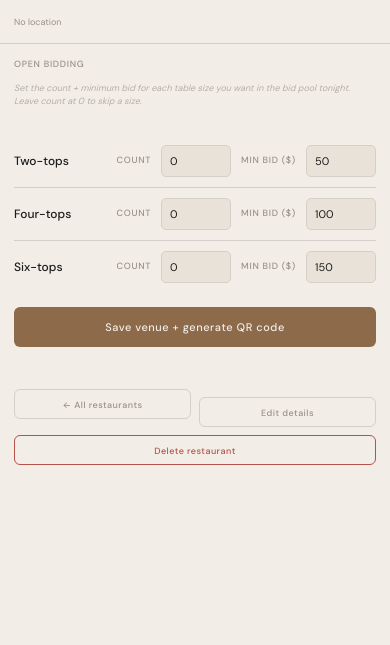
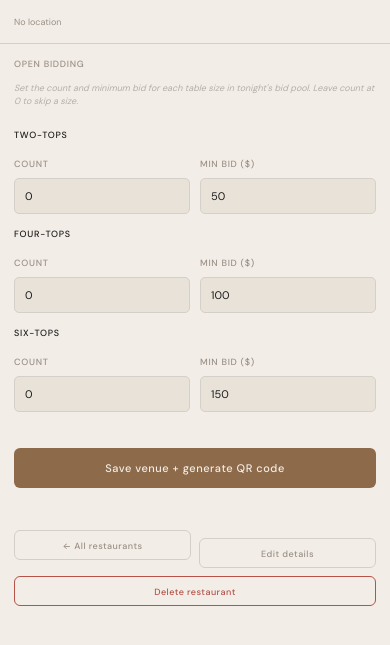
Before and after one commit to ellieichen/ante, a Flask app: template templates/admin/venue.html in a window 390 px wide. Shown: the part 51-696 px from the top of the page. Run offline with Flask 3, Linux system fonts and the light colour scheme; the template is opened without the code that fills it, so the values that code supplies are empty; parts of the project's set-up code (start-up, migrations or seed data) failed here and were passed over.

Commit message:
Redo open-session bucket form with standard field-row layout
Previous custom 5-column grid (.bucket-row with inline labels) looked
cramped on phone width and inconsistent with the rest of the admin
forms even at desktop width. Replaced it with the existing field-row
pattern: each bucket gets a section label, then Count + Min bid side
by side as proper .field blocks with uppercase labels above inputs —
matching the new-venue and edit-venue forms.

Also dropped the unused .bucket-row / .bucket-label / .bucket-sub
styles since nothing references them anymore.

Co-Authored-By: Claude Opus 4.7 (1M context) <noreply@anthropic.com>

```diff
--- a/static/style.css
+++ b/static/style.css
@@ -211,42 +211,6 @@ a { color: var(--accent); text-decoration: none; }
 
 .field-row { display: grid; grid-template-columns: 1fr 1fr; gap: 10px; padding: 0 14px; }
 .field-row .field { padding: 0; }
-
-/* ─── Per-bucket open-session form ────────────────────────── */
-.bucket-row {
-    display: grid;
-    grid-template-columns: 1fr auto 70px auto 70px;
-    gap: 10px;
-    align-items: center;
-    padding: 10px 0;
-    border-bottom: 0.5px solid var(--border);
-}
-.bucket-row:last-child { border-bottom: none; }
-.bucket-label {
-    font-size: clamp(12px, calc(11px + 0.2vw), 14px);
-    font-weight: 500;
-    color: var(--text);
-}
-.bucket-sub {
-    font-size: clamp(9px, calc(8px + 0.15vw), 11px);
-    font-weight: 500;
-    letter-spacing: 0.08em;
-    text-transform: uppercase;
-    color: var(--text-secondary);
-    margin: 0;
-}
-.bucket-row input[type="number"] {
-    height: 32px;
-    padding: 0 8px;
-    background: var(--surface);
-    border: 0.5px solid var(--border);
-    border-radius: var(--radius-xs);
-    color: var(--text);
-    font-family: inherit;
-    font-size: clamp(11px, calc(10px + 0.2vw), 13px);
-    outline: none;
-}
-.bucket-row input[type="number"]:focus { border-color: var(--accent); }
 
 /* ─── Party-size selector ─────────────────────────────────── */
 .party-size-row { display: flex; gap: 6px; flex-wrap: wrap; margin-bottom: 8px; }
--- a/templates/admin/venue.html
+++ b/templates/admin/venue.html
@@ -30,32 +30,52 @@
     <form method="POST" action="{{ url_for('admin_open_session', venue_id=venue.id) }}">
         <div class="admin-section">
             <div class="label">Open bidding</div>
-            <div class="hint" style="margin-bottom:12px;">Set the count + minimum bid for each table size you want in the bid pool tonight. Leave count at 0 to skip a size.</div>
+            <div class="hint" style="margin-bottom:6px;">Set the count and minimum bid for each table size in tonight's bid pool. Leave count at 0 to skip a size.</div>
         </div>
-        <div style="padding: 0 14px;">
-            <div class="bucket-row">
-                <div class="bucket-label">Two-tops</div>
-                <label for="count_2" class="bucket-sub">Count</label>
+
+        <div class="admin-section" style="padding-top:0; padding-bottom:6px;">
+            <div class="label" style="color: var(--text);">Two-tops</div>
+        </div>
+        <div class="field-row">
+            <div class="field">
+                <label for="count_2">Count</label>
                 <input type="number" id="count_2" name="count_2" value="0" min="0" max="20" step="1">
-                <label for="min_bid_2" class="bucket-sub">Min bid ($)</label>
+            </div>
+            <div class="field">
+                <label for="min_bid_2">Min bid ($)</label>
                 <input type="number" id="min_bid_2" name="min_bid_2" value="50" min="1" step="1">
             </div>
-            <div class="bucket-row">
-                <div class="bucket-label">Four-tops</div>
-                <label for="count_4" class="bucket-sub">Count</label>
+        </div>
+
+        <div class="admin-section" style="padding-top:0; padding-bottom:6px;">
+            <div class="label" style="color: var(--text);">Four-tops</div>
+        </div>
+        <div class="field-row">
+            <div class="field">
+                <label for="count_4">Count</label>
                 <input type="number" id="count_4" name="count_4" value="0" min="0" max="20" step="1">
-                <label for="min_bid_4" class="bucket-sub">Min bid ($)</label>
+            </div>
+            <div class="field">
+                <label for="min_bid_4">Min bid ($)</label>
                 <input type="number" id="min_bid_4" name="min_bid_4" value="100" min="1" step="1">
             </div>
-            <div class="bucket-row">
-                <div class="bucket-label">Six-tops</div>
-                <label for="count_6" class="bucket-sub">Count</label>
+        </div>
+
+        <div class="admin-section" style="padding-top:0; padding-bottom:6px;">
+            <div class="label" style="color: var(--text);">Six-tops</div>
+        </div>
+        <div class="field-row">
+            <div class="field">
+                <label for="count_6">Count</label>
                 <input type="number" id="count_6" name="count_6" value="0" min="0" max="20" step="1">
-                <label for="min_bid_6" class="bucket-sub">Min bid ($)</label>
+            </div>
+            <div class="field">
+                <label for="min_bid_6">Min bid ($)</label>
                 <input type="number" id="min_bid_6" name="min_bid_6" value="150" min="1" step="1">
             </div>
         </div>
-        <div style="padding: 14px;">
+
+        <div style="padding: 14px; margin-top: 8px;">
             <button type="submit" class="btn">Save venue + generate QR code</button>
         </div>
     </form>
```
